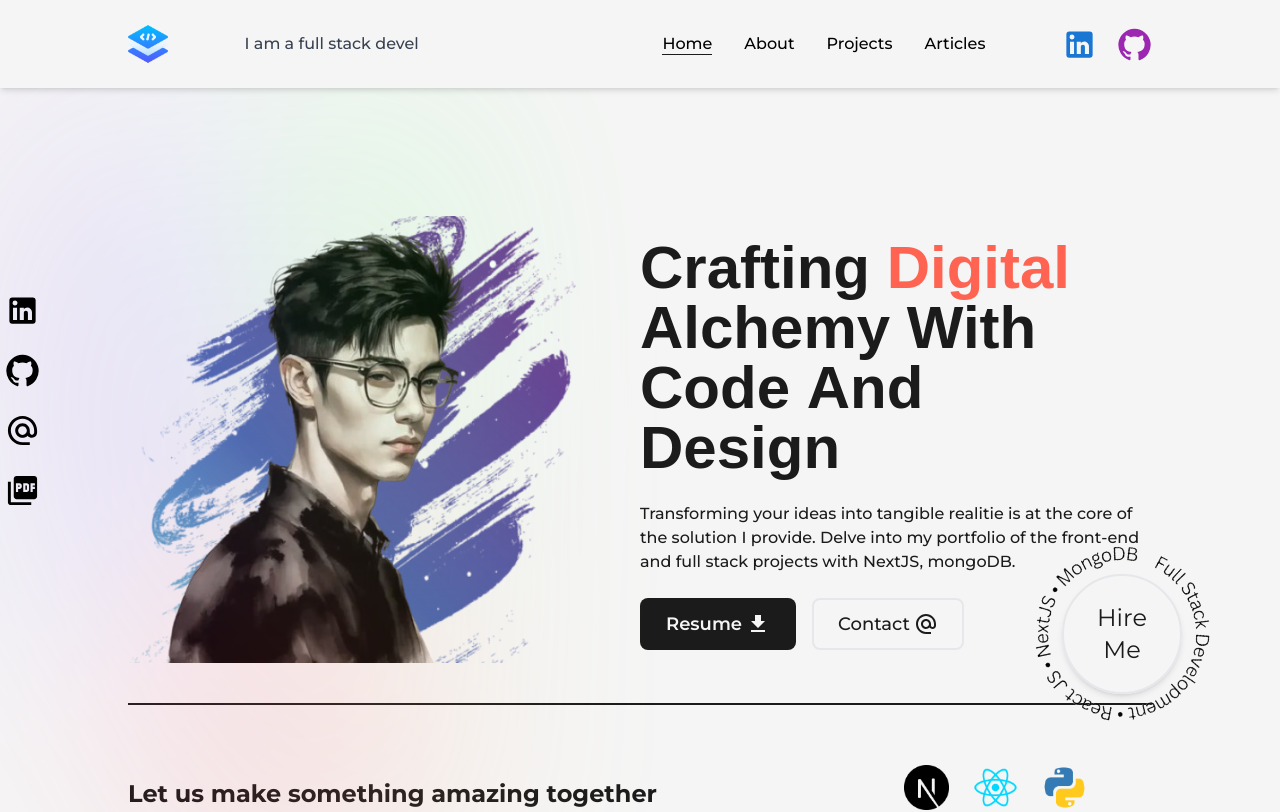
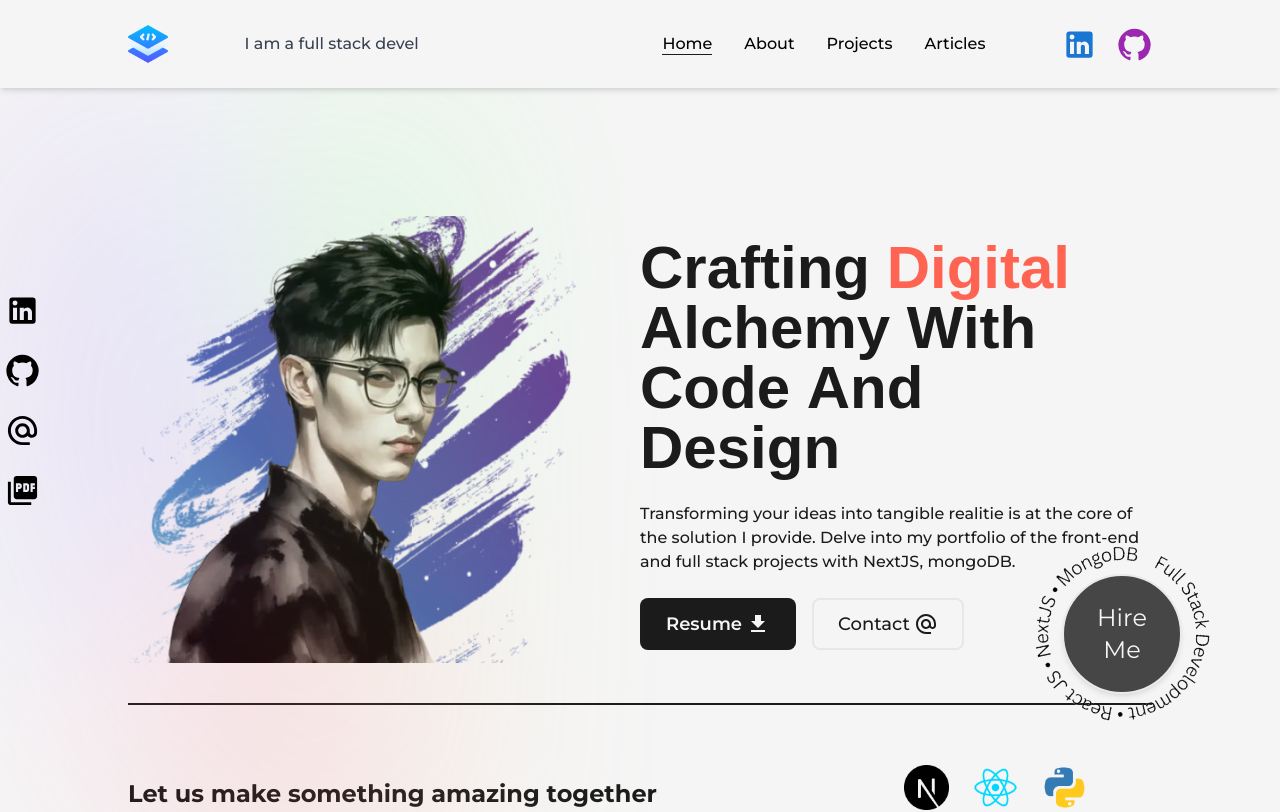
Before and after one commit to Haoran-ryan/ryan-portfolio, a Next.js app: page / in a window 1280 px wide. Shown: the top 812 px of the page. Built offline with nearby package versions, Linux system fonts and the light colour scheme; a web font is replaced by a local one.

Commit message:
hireme: update button style

```diff
--- a/components/HireMe.jsx
+++ b/components/HireMe.jsx
@@ -14,7 +14,7 @@ const HireMe = () => {
         <LinkButton
           href=""
           label="Hire Me"
-          className="fixed h-[120px] w-[120px] !rounded-full text-center !text-2xl shadow-md hover:shadow-lg"
+          className="fixed h-[120px] w-[120px] !rounded-full bg-dark text-center !text-2xl text-light opacity-80 shadow-md hover:border-dark hover:bg-light hover:text-dark hover:opacity-100 hover:shadow-lg"
         />
       </div>
     </div>
```
